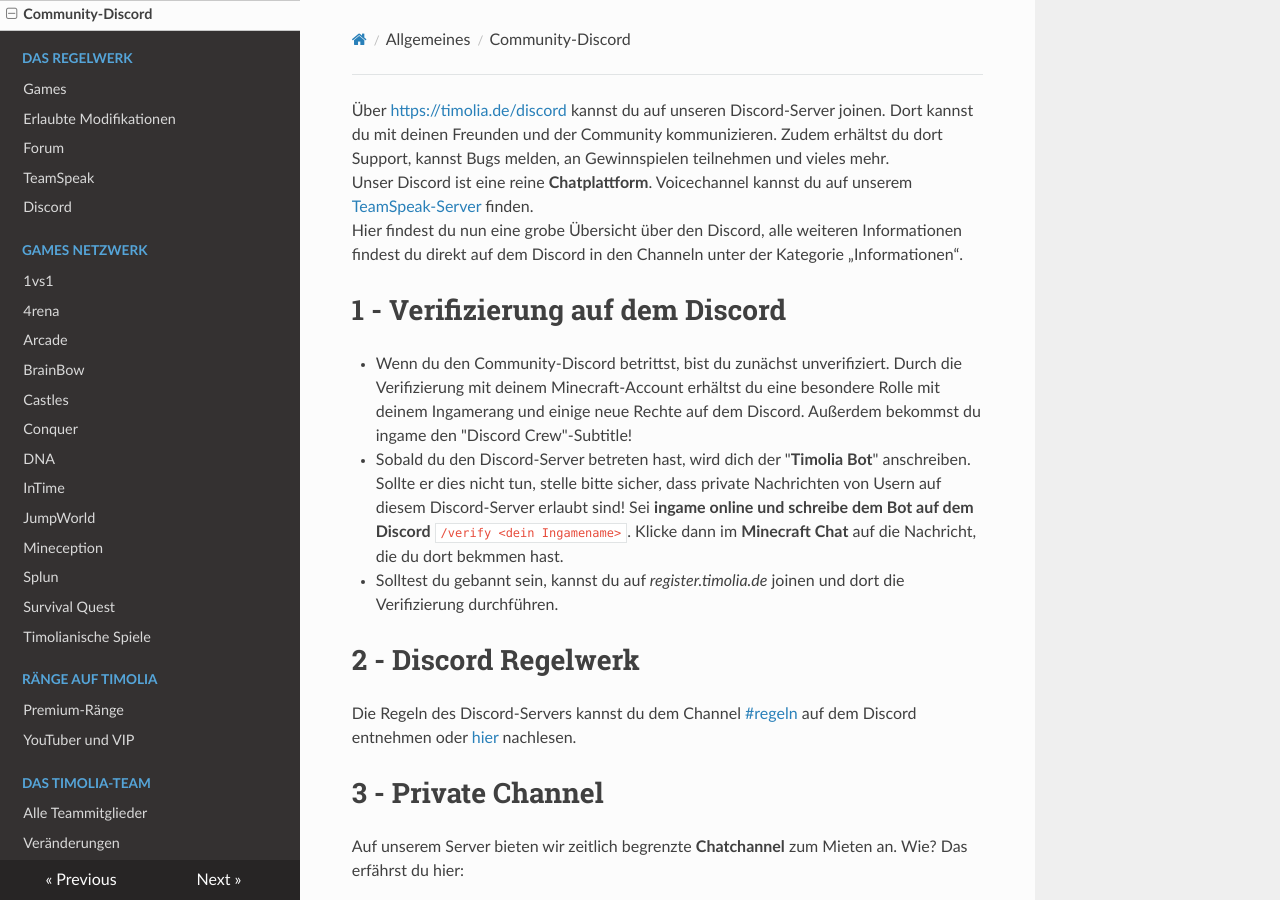
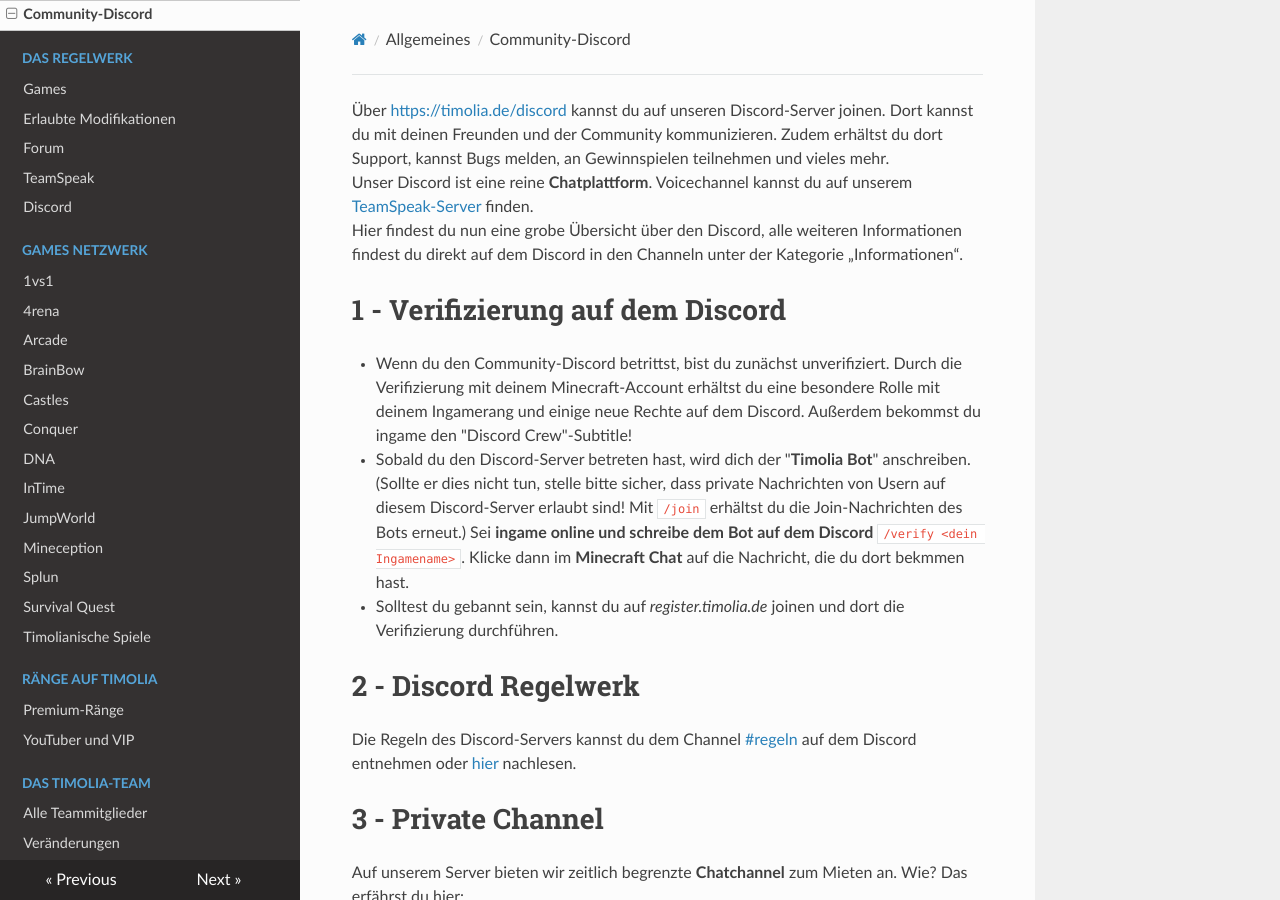
Before and after one commit to TimoliaDE/HowTo, an MkDocs documentation site: the page built from docs/discord.md, in a window 1280 px wide and 900 px high. Built offline with MkDocs 1.6.1, drawn with Linux system fonts in a browser that asks for light colours; nearby versions of some CDN libraries; old or Windows-style settings are respelled for this version of MkDocs; some of the changed text lies outside the part shown.

Commit message:
Update discord.md

```diff
--- a/docs/discord.md
+++ b/docs/discord.md
@@ -4,7 +4,7 @@ Hier findest du nun eine grobe Übersicht über den Discord, alle weiteren Infor
 
 # 1 - Verifizierung auf dem Discord
 - Wenn du den Community-Discord betrittst, bist du zunächst unverifiziert. Durch die Verifizierung mit deinem Minecraft-Account erhältst du eine besondere Rolle mit deinem Ingamerang und einige neue Rechte auf dem Discord. Außerdem bekommst du ingame den "Discord Crew"-Subtitle!
-- Sobald du den Discord-Server betreten hast, wird dich der "<strong>Timolia Bot</strong>" anschreiben. Sollte er dies nicht tun, stelle bitte sicher, dass private Nachrichten von Usern auf diesem Discord-Server erlaubt sind! Sei <strong>ingame online und schreibe dem Bot auf dem Discord</strong> `/verify <dein Ingamename>`. Klicke dann im <strong>Minecraft Chat</strong> auf die Nachricht, die du dort bekmmen hast.
+- Sobald du den Discord-Server betreten hast, wird dich der "<strong>Timolia Bot</strong>" anschreiben. (Sollte er dies nicht tun, stelle bitte sicher, dass private Nachrichten von Usern auf diesem Discord-Server erlaubt sind! Mit `/join` erhältst du die Join-Nachrichten des Bots erneut.)  Sei <strong>ingame online und schreibe dem Bot auf dem Discord</strong> `/verify <dein Ingamename>`. Klicke dann im <strong>Minecraft Chat</strong> auf die Nachricht, die du dort bekmmen hast.
 - Solltest du gebannt sein, kannst du auf *register.timolia.de* joinen und dort die Verifizierung durchführen.
 
 # 2 - Discord Regelwerk
@@ -70,3 +70,4 @@ Der <strong>Timolia Bot</strong> verfügt über mehrere Commands, die ausgeführ
 | `/bug <Beschreibung>` | Timolia Bot (Privatchat) und [#bug-melden](https://discordapp.com/channels/407554118887014402/413638656264503317) | Meldet einen Bug an das Timolia Team |
 | `/support <Beschreibung>` | Timolia Bot (Privatchat) und [#support](https://discordapp.com/channels/407554118887014402/413594798906408960) | Erstellt einen Supportchat für dich mit dem angegebenen Problem |
 | `/idea <Idee>` | Nur in [#ideen](https://discordapp.com/channels/407554118887014402/413615776399097866) und [#discord-ideen](https://discordapp.com/channels/407554118887014402/569594169228656656) | Der Bot postet deine Idee und versieht sie mit einer positiven und einer negativen Reaction |
+| `/join` | Timolia Bot (Privatchat) | Der Bot gibt die Join-Nachrichten aus |
```
